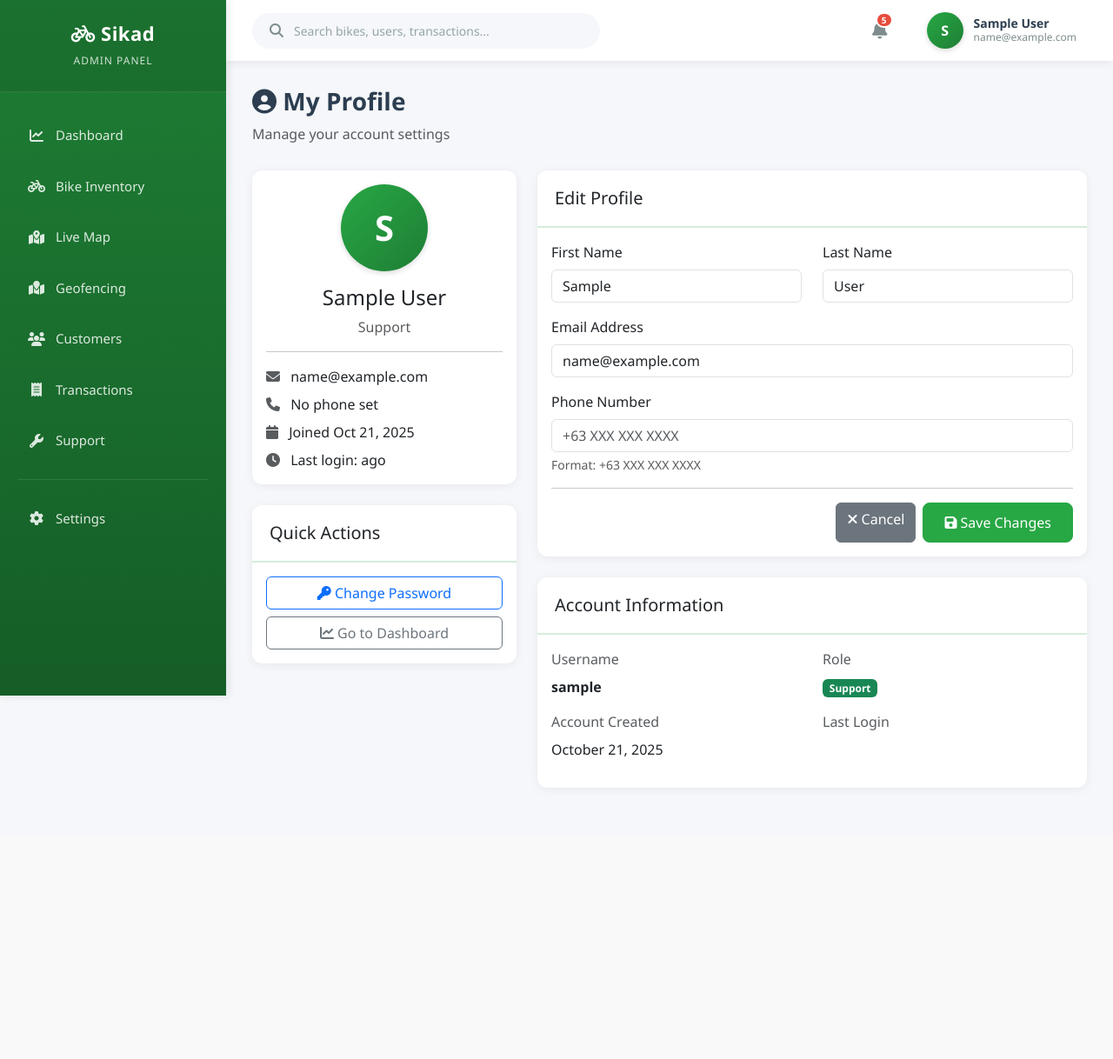
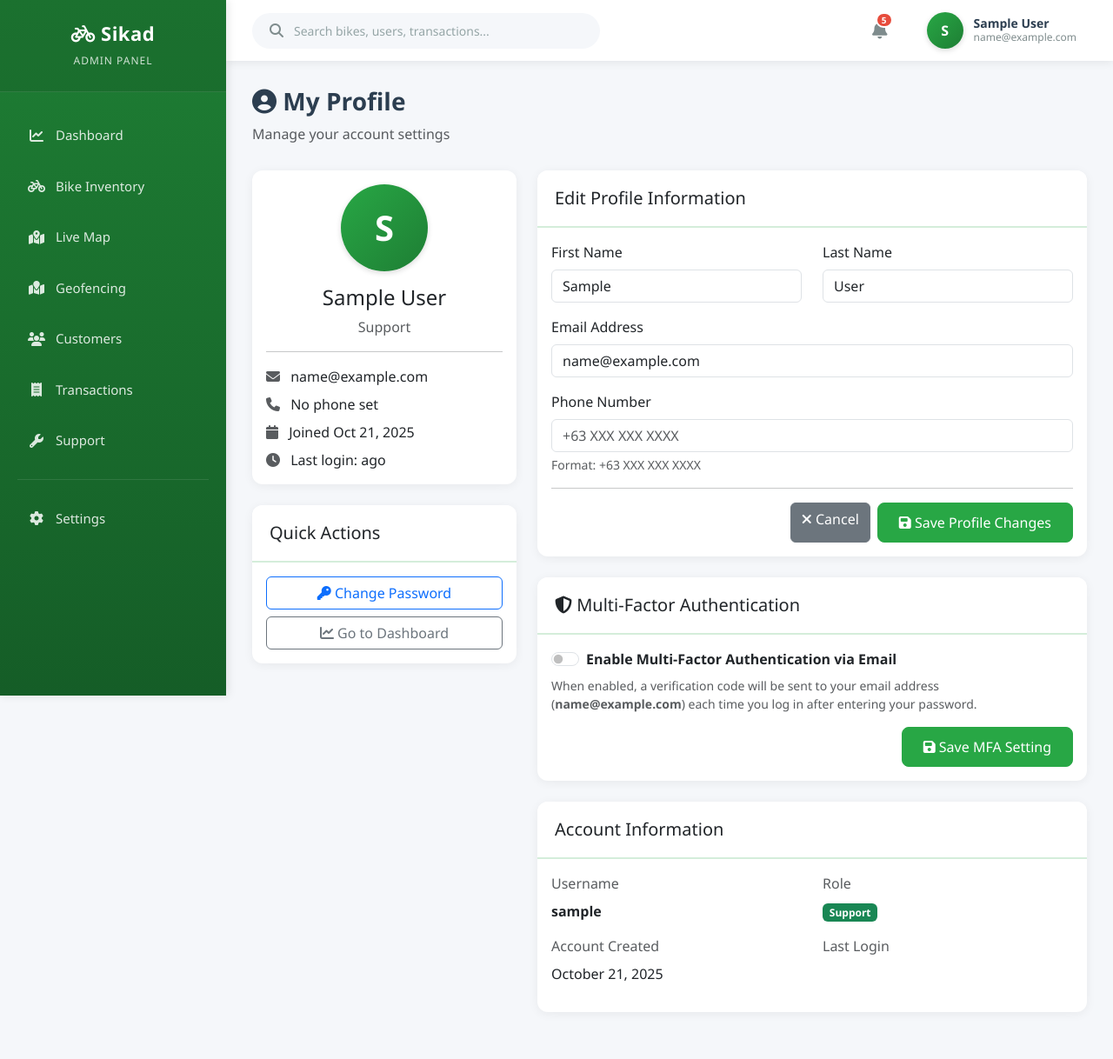
Before and after one commit to jungnarph/SikadAdmin, a Django app: page /accounts/profile/ in a window 1280 px wide. Shown: the whole page at 87% size. Before the commit the page ends 907 px from the top, so only its background shows below. Run offline with Django 4.2, Linux system fonts and the light colour scheme; the visitor is signed in with stand-in values (Sample User, id 1).

Commit message:
Multi-Factor Authentication

```diff
--- a/apps/accounts/forms.py
+++ b/apps/accounts/forms.py
@@ -62,3 +62,35 @@ class PasswordResetRequestForm(forms.Form):
         }),
         help_text='Enter the email address associated with your account.'
     )
+
+
+class MfaVerifyForm(forms.Form):
+    """Form for verifying the MFA code entered by the user."""
+    code = forms.CharField(
+        max_length=6,
+        min_length=6,
+        widget=forms.TextInput(attrs={
+            'class': 'form-control form-control-lg text-center', # Style for emphasis
+            'placeholder': 'Enter 6-digit code',
+            'autofocus': True,
+            'inputmode': 'numeric', # Hint for numeric keyboard on mobile
+            'pattern': '[0-9]*',    # Basic pattern validation
+        }),
+        label="Verification Code",
+        help_text="Enter the 6-digit code sent to your email."
+    )
+
+    def clean_code(self):
+        """Ensure the code contains only digits."""
+        code = self.cleaned_data.get('code')
+        if code and not code.isdigit():
+            raise forms.ValidationError("Verification code must contain only digits.")
+        return code
+
+class MfaEnableDisableForm(forms.Form):
+    """Simple form used on the profile page to toggle MFA status."""
+    enable_mfa = forms.BooleanField(
+        required=False, # Allows unchecking to disable
+        widget=forms.CheckboxInput(attrs={'class': 'form-check-input'}),
+        label="Enable Multi-Factor Authentication via Email"
+    )
--- a/apps/accounts/urls.py
+++ b/apps/accounts/urls.py
@@ -11,6 +11,7 @@ urlpatterns = [
     # Authentication
     path('login/', views.admin_login, name='login'),
     path('logout/', views.admin_logout, name='logout'),
+    path('login/verify/', views.mfa_verify, name='mfa_verify'),
 
     # Profile Management
     path('profile/', views.profile, name='profile'),
--- a/apps/accounts/views.py
+++ b/apps/accounts/views.py
@@ -14,14 +14,20 @@ from django.utils.encoding import force_bytes, force_str
 from django.core.mail import send_mail
 from django.template.loader import render_to_string
 from django.conf import settings
-from .forms import AdminLoginForm, AdminProfileForm, PasswordResetRequestForm
+from django.utils import timezone
+from datetime import timedelta
+from .forms import (
+    AdminLoginForm, AdminProfileForm, PasswordResetRequestForm,
+    MfaVerifyForm, MfaEnableDisableForm # Added MFA forms
+)
+from .utils import send_mfa_email # Added MFA email utility
 from .models import AdminUser
 
 
 def admin_login(request):
     """
     Admin login view
-    Only for existing admin users - no signup allowed
+    Handles standard login and redirects to MFA verification if enabled.
     """
     if request.user.is_authenticated:
         return redirect('dashboard')
@@ -31,24 +37,109 @@ def admin_login(request):
         if form.is_valid():
             username = form.cleaned_data.get('username')
             password = form.cleaned_data.get('password')
+            # Authenticate the user first regardless of MFA status
             user = authenticate(username=username, password=password)
 
             if user is not None:
-                login(request, user)
-                messages.success(request, f'Welcome back, {user.first_name or user.username}!')
-
-                # Redirect to next parameter or dashboard
-                next_url = request.GET.get('next', 'dashboard')
-                return redirect(next_url)
+                # --- MFA Check ---
+                if user.is_mfa_enabled:
+                    # MFA is enabled, generate code, send email, redirect to verify view
+                    mfa_code = user.generate_mfa_code()
+                    if send_mfa_email(user, mfa_code):
+                        # Store user's PK in session to know who is verifying
+                        request.session['mfa_user_id'] = str(user.pk)
+                        # Store timestamp to prevent replay/timeout
+                        request.session['mfa_login_attempt'] = timezone.now().isoformat()
+                        messages.info(request, f'Verification needed. A code has been sent to {user.email}.')
+                        # Redirect to the MFA verification page
+                        return redirect('accounts:mfa_verify')
+                    else:
+                        # Email failed to send
+                        messages.error(request, 'Failed to send verification code email. Please check configuration or contact support.')
+                        # Don't log the user in, show login page again
+                        return render(request, 'accounts/login.html', {'form': form})
+                else:
+                    # --- No MFA, login directly ---
+                    login(request, user)
+                    messages.success(request, f'Welcome back, {user.first_name or user.username}!')
+                    next_url = request.GET.get('next', 'dashboard')
+                    return redirect(next_url)
             else:
+                # Authentication failed (username/password)
                 messages.error(request, 'Invalid username or password.')
         else:
-            messages.error(request, 'Invalid username or password.')
+            # Form validation failed
+            messages.error(request, 'Invalid username or password.') # Keep generic for security
     else:
+        # GET request
         form = AdminLoginForm()
 
     return render(request, 'accounts/login.html', {'form': form})
 
+# --- New View for MFA Verification ---
+def mfa_verify(request):
+    """Handles the submission and verification of the MFA code."""
+    mfa_user_id = request.session.get('mfa_user_id')
+    mfa_login_attempt_str = request.session.get('mfa_login_attempt')
+
+    # Basic validation: Check if MFA process was started
+    if not mfa_user_id or not mfa_login_attempt_str:
+        messages.error(request, 'Verification session not found or expired. Please log in again.')
+        return redirect('accounts:login')
+
+    # Check for attempt timeout (e.g., code expiry + buffer or fixed time)
+    try:
+        mfa_login_attempt = timezone.datetime.fromisoformat(mfa_login_attempt_str)
+        # Allow, for example, 6 minutes total for the verification page
+        if timezone.now() > mfa_login_attempt + timedelta(minutes=6):
+             messages.error(request, 'Verification time limit exceeded. Please log in again.')
+             request.session.pop('mfa_user_id', None)
+             request.session.pop('mfa_login_attempt', None)
+             return redirect('accounts:login')
+    except ValueError:
+         messages.error(request, 'Invalid verification session data. Please log in again.')
+         request.session.pop('mfa_user_id', None)
+         request.session.pop('mfa_login_attempt', None)
+         return redirect('accounts:login')
+
+    try:
+        # Retrieve the user attempting to log in
+        user = AdminUser.objects.get(pk=mfa_user_id)
+    except AdminUser.DoesNotExist:
+        messages.error(request, 'User associated with verification not found. Please log in again.')
+        request.session.pop('mfa_user_id', None)
+        request.session.pop('mfa_login_attempt', None)
+        return redirect('accounts:login')
+
+    if request.method == 'POST':
+        form = MfaVerifyForm(request.POST)
+        if form.is_valid():
+            code = form.cleaned_data['code']
+            # Use the method on the user model to verify
+            if user.verify_mfa_code(code):
+                # --- Code is valid, complete the login ---
+                # Need to log the user in properly AFTER MFA verification
+                # Since authenticate() was already done, we just call login()
+                user.backend = 'django.contrib.auth.backends.ModelBackend' # Needed for login()
+                login(request, user)
+
+                # Clear MFA session variables
+                request.session.pop('mfa_user_id', None)
+                request.session.pop('mfa_login_attempt', None)
+
+                messages.success(request, f'Verification successful. Welcome back, {user.first_name or user.username}!')
+                next_url = request.GET.get('next', 'dashboard')
+                return redirect(next_url)
+            else:
+                # Code was invalid or expired
+                messages.error(request, 'Invalid or expired verification code. Please try again.')
+                # Keep session variables, allow retry
+    else:
+        # GET request, show the form
+        form = MfaVerifyForm()
+
+    # Pass user's email to template for context
+    return render(request, 'accounts/mfa_verify.html', {'form': form, 'user_email': user.email})
 
 @login_required
 def admin_logout(request):
@@ -61,19 +152,58 @@ def admin_logout(request):
 
 @login_required
 def profile(request):
-    """Admin profile view and edit"""
+    """Admin profile view and edit, now includes MFA enable/disable."""
+    user = request.user
     if request.method == 'POST':
-        form = AdminProfileForm(request.POST, instance=request.user)
-        if form.is_valid():
-            form.save()
-            messages.success(request, 'Your profile has been updated successfully!')
-            return redirect('accounts:profile')
-    else:
-        form = AdminProfileForm(instance=request.user)
+        # Instantiate both forms with POST data
+        profile_form = AdminProfileForm(request.POST, instance=user)
+        mfa_form = MfaEnableDisableForm(request.POST)
+
+        # Use button names to determine which form was submitted
+        if 'update_profile' in request.POST:
+            if profile_form.is_valid():
+                profile_form.save()
+                messages.success(request, 'Your profile information has been updated.')
+                return redirect('accounts:profile')
+            else:
+                 messages.error(request, 'Please correct the errors in the profile information.')
+                 # Re-render with profile errors, reset MFA form
+                 mfa_form = MfaEnableDisableForm(initial={'enable_mfa': user.is_mfa_enabled})
+
+        elif 'update_mfa' in request.POST:
+             # Validate the MFA form specifically
+             # Note: It might seem simple, but good practice for future extension
+             if mfa_form.is_valid():
+                 enable_mfa = mfa_form.cleaned_data['enable_mfa']
+
+                 # Crucial check: User must have an email to enable MFA
+                 if enable_mfa and not user.email:
+                     messages.error(request, "Cannot enable MFA. Please set and verify your email address first.")
+                     # Reset profile form state
+                     profile_form = AdminProfileForm(instance=user)
+                 else:
+                     user.is_mfa_enabled = enable_mfa
+                     user.save(update_fields=['is_mfa_enabled'])
+                     if enable_mfa:
+                         messages.success(request, 'Multi-Factor Authentication via email has been ENABLED.')
+                     else:
+                         messages.success(request, 'Multi-Factor Authentication has been DISABLED.')
+                     # Redirect after successful MFA update
+                     return redirect('accounts:profile')
+             else:
+                  # This case is less likely for a single checkbox but included for completeness
+                  messages.error(request, 'Error updating MFA setting.')
+                  profile_form = AdminProfileForm(instance=user) # Reset profile form
+
+
+    else: # GET request
+        profile_form = AdminProfileForm(instance=user)
+        mfa_form = MfaEnableDisableForm(initial={'enable_mfa': user.is_mfa_enabled})
 
     context = {
-        'form': form,
-        'user': request.user,
+        'profile_form': profile_form, # Pass profile form
+        'mfa_form': mfa_form,       # Pass MFA form
+        'user': user,
     }
     return render(request, 'accounts/profile.html', context)
 
--- a/templates/accounts/profile.html
+++ b/templates/accounts/profile.html
@@ -8,9 +8,19 @@
     <p class="text-muted">Manage your account settings</p>
 </div>
 
+{# Display messages #}
+{% if messages %}
+    {% for message in messages %}
+        <div class="alert alert-{% if message.tags == 'error' %}danger{% else %}{{ message.tags }}{% endif %} alert-dismissible fade show" role="alert">
+            {{ message }}
+            <button type="button" class="btn-close" data-bs-dismiss="alert" aria-label="Close"></button>
+        </div>
+    {% endfor %}
+{% endif %}
+
+
 <div class="row">
     <div class="col-lg-4">
-        <!-- Profile Card -->
         <div class="card">
             <div class="card-body text-center">
                 <div class="mb-3">
@@ -42,7 +52,6 @@
             </div>
         </div>
 
-        <!-- Quick Actions -->
         <div class="card mt-3">
             <div class="card-header">
                 <h5 class="mb-0">Quick Actions</h5>
@@ -61,83 +70,86 @@
     </div>
 
     <div class="col-lg-8">
-        <!-- Edit Profile Form -->
         <div class="card">
             <div class="card-header">
-                <h5 class="mb-0">Edit Profile</h5>
+                <h5 class="mb-0">Edit Profile Information</h5>
             </div>
             <div class="card-body">
+                 {# Use profile_form variable as defined in the updated view #}
                 <form method="post">
                     {% csrf_token %}
-
                     <div class="row">
                         <div class="col-md-6 mb-3">
-                            <label for="{{ form.first_name.id_for_label }}" class="form-label">
-                                First Name
+                            <label for="{{ profile_form.first_name.id_for_label }}" class="form-label">First Name</label>
+                            {{ profile_form.first_name }}
+                            {% if profile_form.first_name.errors %}<div class="text-danger mt-1">{{ profile_form.first_name.errors }}</div>{% endif %}
+                        </div>
+                        <div class="col-md-6 mb-3">
+                            <label for="{{ profile_form.last_name.id_for_label }}" class="form-label">Last Name</label>
+                            {{ profile_form.last_name }}
+                            {% if profile_form.last_name.errors %}<div class="text-danger mt-1">{{ profile_form.last_name.errors }}</div>{% endif %}
+                        </div>
+                    </div>
+                    <div class="mb-3">
+                        <label for="{{ profile_form.email.id_for_label }}" class="form-label">Email Address</label>
+                        {{ profile_form.email }}
+                        {% if profile_form.email.errors %}<div class="text-danger mt-1">{{ profile_form.email.errors }}</div>{% endif %}
+                    </div>
+                    <div class="mb-3">
+                        <label for="{{ profile_form.phone_number.id_for_label }}" class="form-label">Phone Number</label>
+                        {{ profile_form.phone_number }}
+                        {% if profile_form.phone_number.errors %}<div class="text-danger mt-1">{{ profile_form.phone_number.errors }}</div>{% endif %}
+                        <div class="form-text">Format: +63 XXX XXX XXXX</div>
+                    </div>
+                    <hr>
+                    <div class="d-flex justify-content-end gap-2">
+                        <a href="{% url 'dashboard' %}" class="btn btn-secondary"><i class="fas fa-times"></i> Cancel</a>
+                         {# Add name="update_profile" to the submit button #}
+                        <button type="submit" name="update_profile" class="btn btn-primary"><i class="fas fa-save"></i> Save Profile Changes</button>
+                    </div>
+                </form>
+            </div>
+        </div>
+
+         <div class="card mt-4">
+             <div class="card-header">
+                 <h5 class="mb-0"><i class="fas fa-shield-alt"></i> Multi-Factor Authentication</h5>
+             </div>
+             <div class="card-body">
+                  {# Use mfa_form variable as defined in the updated view #}
+                 <form method="post">
+                     {% csrf_token %}
+                     <div class="mb-3">
+                         <div class="form-check form-switch form-switch-lg"> {# Added form-switch-lg #}
+                             {{ mfa_form.enable_mfa }}
+                             <label class="form-check-label" for="{{ mfa_form.enable_mfa.id_for_label }}">
+                                 <strong>{{ mfa_form.enable_mfa.label }}</strong>
                              </label>
-                            {{ form.first_name }}
-                            {% if form.first_name.errors %}
-                                <div class="text-danger mt-1">
-                                    {{ form.first_name.errors }}
+                         </div>
+                         {% if mfa_form.enable_mfa.errors %}
+                             <div class="text-danger mt-1 small">{{ mfa_form.enable_mfa.errors }}</div>
+                         {% endif %}
+                         <div class="form-text mt-2">
+                             When enabled, a verification code will be sent to your email address (<strong>{{ user.email|default:"not set" }}</strong>) each time you log in after entering your password.
+                         </div>
+                         {# Conditional warning if email is not set #}
+                         {% if not user.email %}
+                         <div class="alert alert-warning mt-3 p-2 small">
+                             <i class="fas fa-exclamation-triangle me-1"></i> You must add and verify an email address to your profile before enabling MFA.
                          </div>
                          {% endif %}
                      </div>
-
-                        <div class="col-md-6 mb-3">
-                            <label for="{{ form.last_name.id_for_label }}" class="form-label">
-                                Last Name
-                            </label>
-                            {{ form.last_name }}
-                            {% if form.last_name.errors %}
-                                <div class="text-danger mt-1">
-                                    {{ form.last_name.errors }}
-                                </div>
-                            {% endif %}
-                        </div>
-                    </div>
-
-                    <div class="mb-3">
-                        <label for="{{ form.email.id_for_label }}" class="form-label">
-                            Email Address
-                        </label>
-                        {{ form.email }}
-                        {% if form.email.errors %}
-                            <div class="text-danger mt-1">
-                                {{ form.email.errors }}
-                            </div>
-                        {% endif %}
-                    </div>
-
-                    <div class="mb-3">
-                        <label for="{{ form.phone_number.id_for_label }}" class="form-label">
-                            Phone Number
-                        </label>
-                        {{ form.phone_number }}
-                        {% if form.phone_number.errors %}
-                            <div class="text-danger mt-1">
-                                {{ form.phone_number.errors }}
-                            </div>
-                        {% endif %}
-                        <div class="form-text">
-                            Format: +63 XXX XXX XXXX
-                        </div>
-                    </div>
-
-                    <hr>
-
-                    <div class="d-flex justify-content-end gap-2">
-                        <a href="{% url 'dashboard' %}" class="btn btn-secondary">
-                            <i class="fas fa-times"></i> Cancel
-                        </a>
-                        <button type="submit" class="btn btn-primary">
-                            <i class="fas fa-save"></i> Save Changes
+                     <div class="d-flex justify-content-end">
+                          {# Add name="update_mfa" to the submit button. Disable if no email and MFA is currently off #}
+                         <button type="submit" name="update_mfa" class="btn btn-primary" {% if not user.email and not user.is_mfa_enabled %}disabled{% endif %}>
+                             <i class="fas fa-save"></i> Save MFA Setting
                          </button>
                      </div>
                  </form>
              </div>
          </div>
 
-        <!-- Account Information -->
+
         <div class="card mt-3">
              <div class="card-header">
                  <h5 class="mb-0">Account Information</h5>
```
Also changed, not shown: apps/accounts/models.py (+39 -0 lines), apps/accounts/utils.py (added, +39 -0 lines), templates/accounts/emails/mfa_code_email.html (added, +68 -0 lines), templates/accounts/emails/mfa_code_email.txt (added, +17 -0 lines), templates/accounts/mfa_verify.html (added, +76 -0 lines), apps/accounts/migrations/0003_adminuser_is_mfa_enabled_adminuser_mfa_code_expiry_and_more.py (added). Lines whose indentation alone changed are shown as unchanged.
